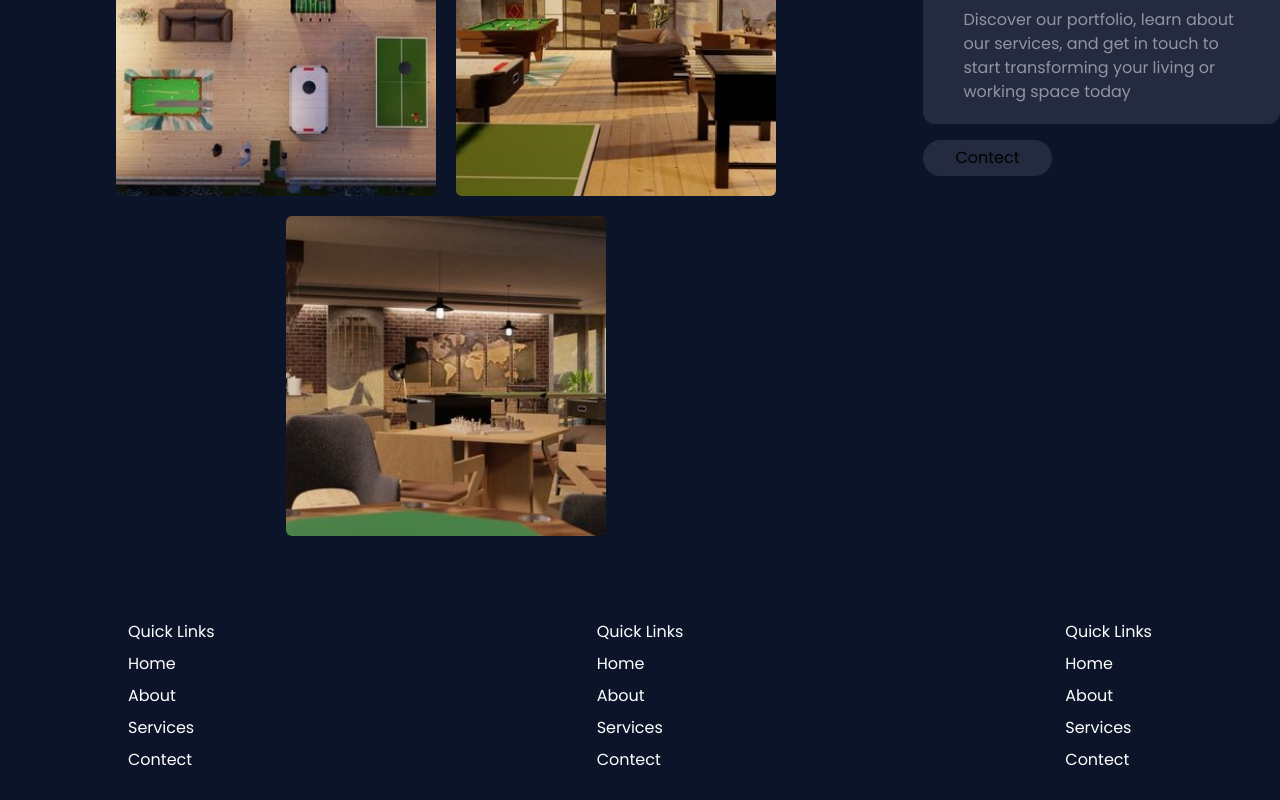
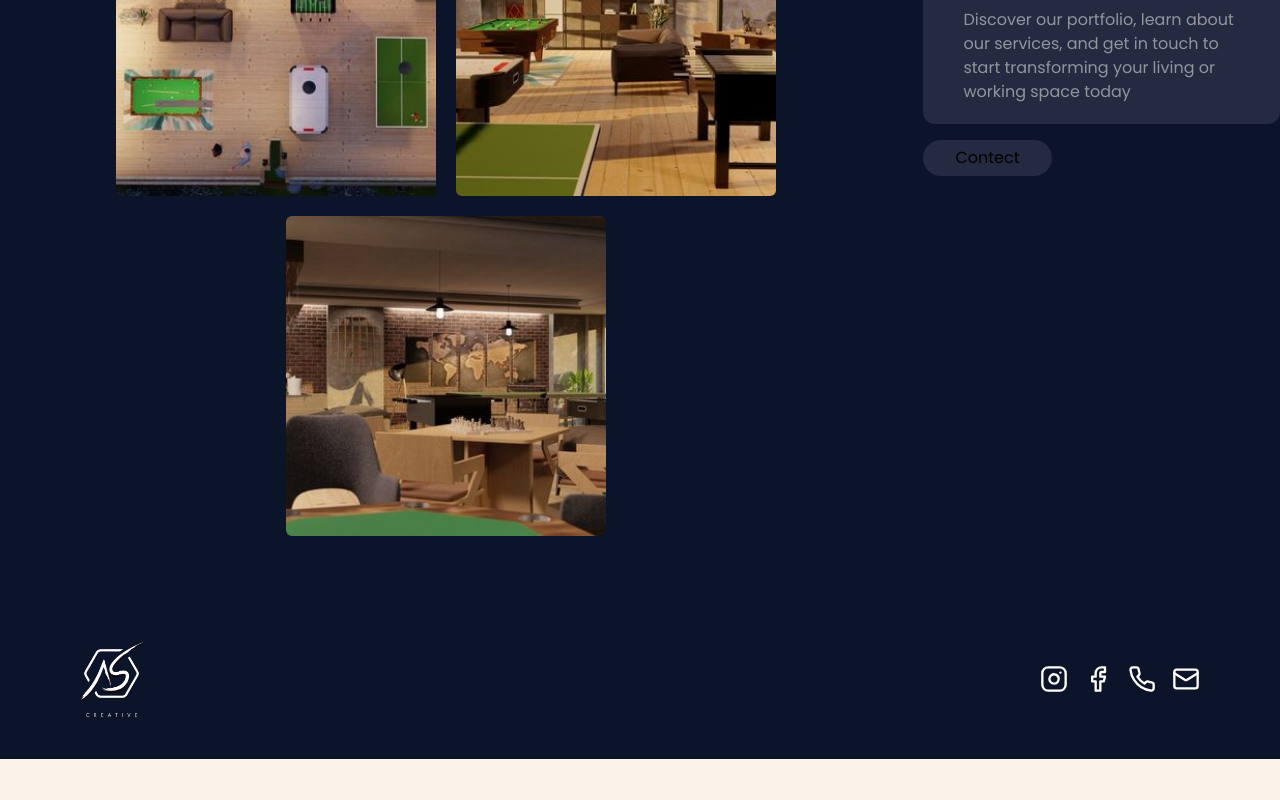
Before and after one commit to abhisheksooni/som_portfolio-v1.0, a React (Vite) app: page / in a window 1280 px wide. Shown: the part 5905-6705 px from the top of the page. After the commit the page ends 6664 px from the top, so only its background shows below. Built offline with nearby package versions, Linux system fonts and the light colour scheme; a web font is replaced by a local one.

Commit message:
fix: footer

```diff
--- a/src/components/Footer.jsx
+++ b/src/components/Footer.jsx
@@ -1,32 +1,42 @@
 import React from 'react'
+import { aslogo } from '../Imports/Images'
+import { X, Phone, Mail, Instagram, Facebook, Send, Linkedin } from 'lucide-react';
+function Footer() {
 
-function Footer() {
+
+  const phone = '+912222222';
+  const emailAddress = 'soomya.soni0310@gmail.com';
+  const instagramAddress = 'som__soni'
+  const facebookAddress = 'somyasoni'
+
+  const call = () => window.open(`tel:${phone}`, `_self`);
+  const email = () => window.open(`mailto:${emailAddress}`, `_blank`);
+  const instagramID = () => window.open(`https://www.instagram.com/${instagramAddress}`, `_blank`);
+
+  const facebook = () => window.open(`www.facebook.com/${facebookAddress}`, `_blank`)
+
+
   return (
- <>
- <section className='bg-color3 p-5 text-white flex justify-between px-32'>
-<div className=" *:mb-2">
-  <h3>Quick Links</h3>
-  <p>Home</p>
-  <p>About</p>
-  <p>Services</p>
-  <p>Contect</p>
-</div>
-<div className=" *:mb-2">
-  <h3>Quick Links</h3>
-  <p>Home</p>
-  <p>About</p>
-  <p>Services</p>
-  <p>Contect</p>
-</div>
-<div className=" *:mb-2">
-  <h3>Quick Links</h3>
-  <p>Home</p>
-  <p>About</p>
-  <p>Services</p>
-  <p>Contect</p>
-</div>
- </section>
- </>
+    <>
+      <section className='bg-color3 p-5 text-white flex items-center justify-between gap-6 py-10 px-8 lg:px-20 '>
+        <div className=""><img className='w-16' src={aslogo} alt="" />
+        </div>
+        <div className="flex gap-4 hover:*:text-color2">
+
+
+          {/* <div className="mt-5 hover:*:scale-95 *:duration-300  flex  justify-center *:items-center  gap-4 *:rounded-2xl"> */}
+            <div onClick={instagramID} className="flex justify-center"><Instagram size={28} /></div>
+            <div onClick={facebook} className="flex justify-center"><Facebook size={28} /></div>
+
+          {/* </div> */}
+          {/* <div className="mt-5 hover:*:scale-95 *:duration-300  flex  justify-center *:items-center gap-4  *:rounded-2xl"> */}
+
+            <div onClick={call} className="flex justify-center "><Phone size={28} /></div>
+            <div onClick={email} className="flex justify-center"><Mail size={28} /></div>
+          </div>
+        {/* </div> */}
+      </section>
+    </>
   )
 }
 
```
